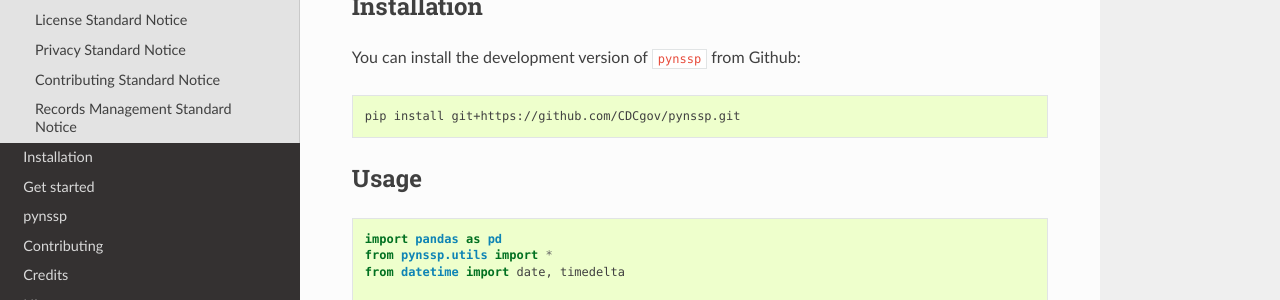
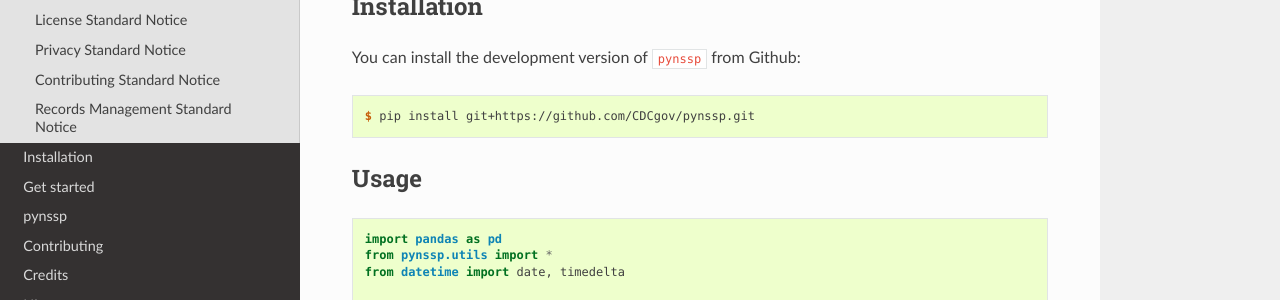
Before and after one commit to CDCgov/pynssp, a Sphinx documentation site: the page built from docs/readme.rst, in a window 1280 px wide and 900 px high. Shown: the part 366-666 px from the top of the window. Built offline with Sphinx 7.4.7 and the Read the Docs theme 2.0.0, drawn with Linux system fonts in a browser that asks for light colours.

Commit message:
Update README.md

````diff
--- a/README.md
+++ b/README.md
@@ -8,8 +8,8 @@ A Python package for the National Syndromic Surveillance Program (NSSP) and its
 
 You can install the development version of `pynssp` from Github:
 
-```sh
-pip install git+https://github.com/CDCgov/pynssp.git
+```console
+$ pip install git+https://github.com/CDCgov/pynssp.git
 ```
 
 ## Usage
--- a/docs/conf.py
+++ b/docs/conf.py
@@ -36,15 +36,10 @@ extensions = [
     'sphinx.ext.viewcode',
     'm2r',
     'sphinx_rtd_theme',
-    'sphinxcontrib.googleanalytics'
 ]
 
 # Add any paths that contain templates here, relative to this directory.
 templates_path = ['_templates']
-
-# Google Analytics
-googleanalytics_id = "G-5FTLT9PCW7"
-googleanalytics_enabled = True
 
 # The suffix(es) of source filenames.
 # You can specify multiple suffix as a list of string:
````
